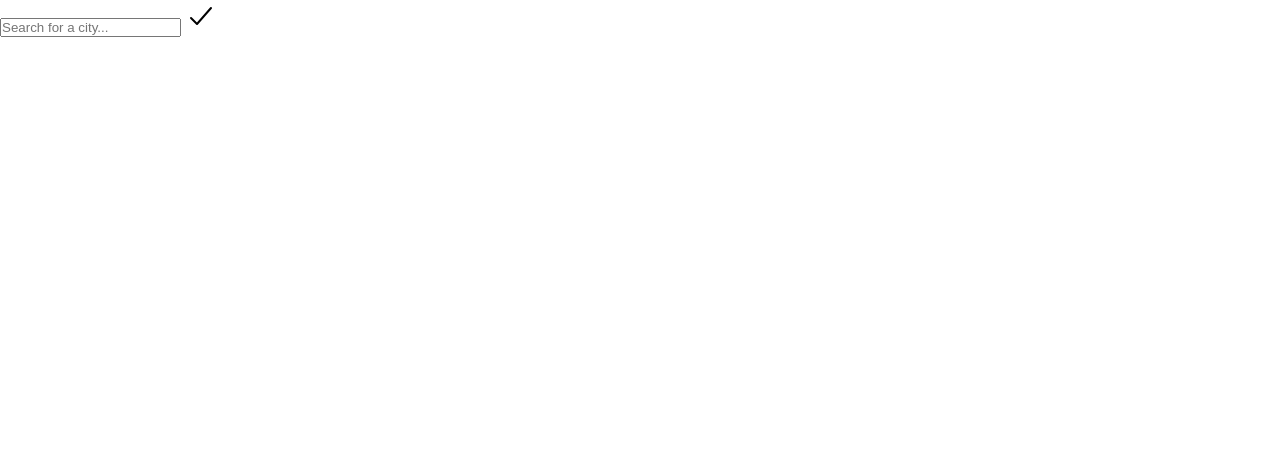
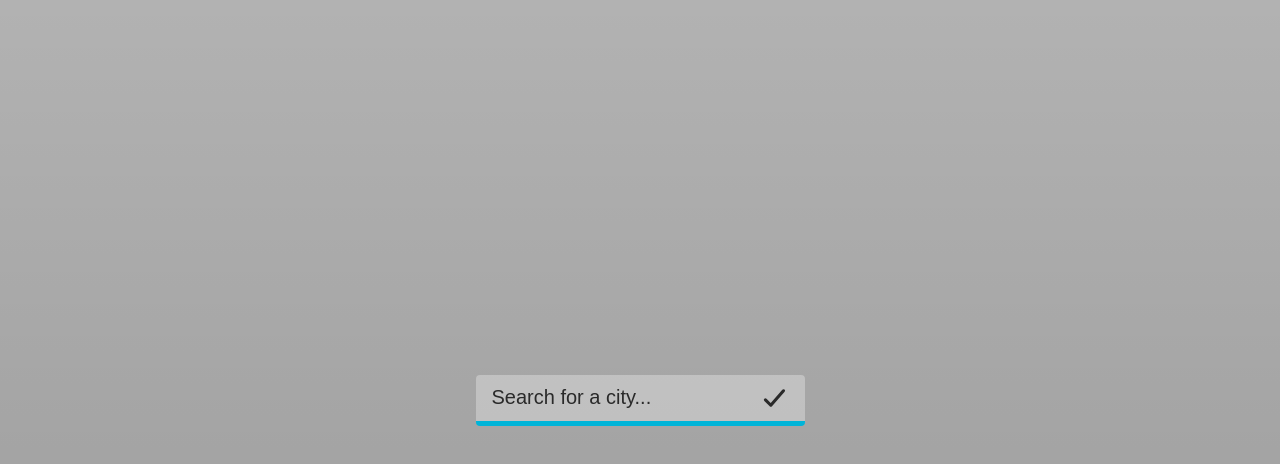
Before and after one commit to mahdi-mey/js-weather, a plain HTML site: page index.html in a window 1280 px wide. Drawn offline with nearby package versions, Linux system fonts and the light colour scheme.

Commit message:
added styling to main part & used css variables

```diff
--- a/style.css
+++ b/style.css
@@ -1,5 +1,61 @@
+:root {
+    --shadox: 2px 2px 9px #000000;
+    --dark-color: #2a2a2a;
+    --main-color: #00b4d8;
+}
+
 *{
     box-sizing: border-box;
     margin: 0;
     padding: 0;
 }
+.app-wrap {
+    display: flex;
+    flex-direction: column;
+    justify-content: center;
+    align-items: center;
+    min-height: 100vh;
+    width: 100vw;
+    background-image: linear-gradient(to bottom, rgba(0, 0, 0, 0.3), rgba(0, 0, 0, 0.4));
+}
+.header {
+    display: flex;
+    justify-content: center;
+    align-items: center;
+    margin: 50px 0;
+    border-radius: 4px;
+    border-bottom: 5px solid var(--main-color);
+    background-color: rgba(255, 255, 255, 0.3);
+    padding: 0 1rem;
+    transition: all 0.2s ease;
+}
+
+.header .search-box {
+    width: 100%;
+    max-width: 280px;
+    height: 46px;
+    border: none;
+    outline: none;
+
+
+    font-size: 20px;
+    font-weight: 300;
+    transition: 0.2s ease-out;
+
+    background-color: transparent;
+
+}
+
+.header:focus-within {
+    background-color: rgba(250, 250, 250, 0.6);
+}
+
+.search-box::placeholder {
+    color: var(--dark-color);
+}
+
+.input-icon {
+    --ionicon-stroke-width: 55px;
+    cursor: pointer;
+    color: var(--dark-color);
+}
```
